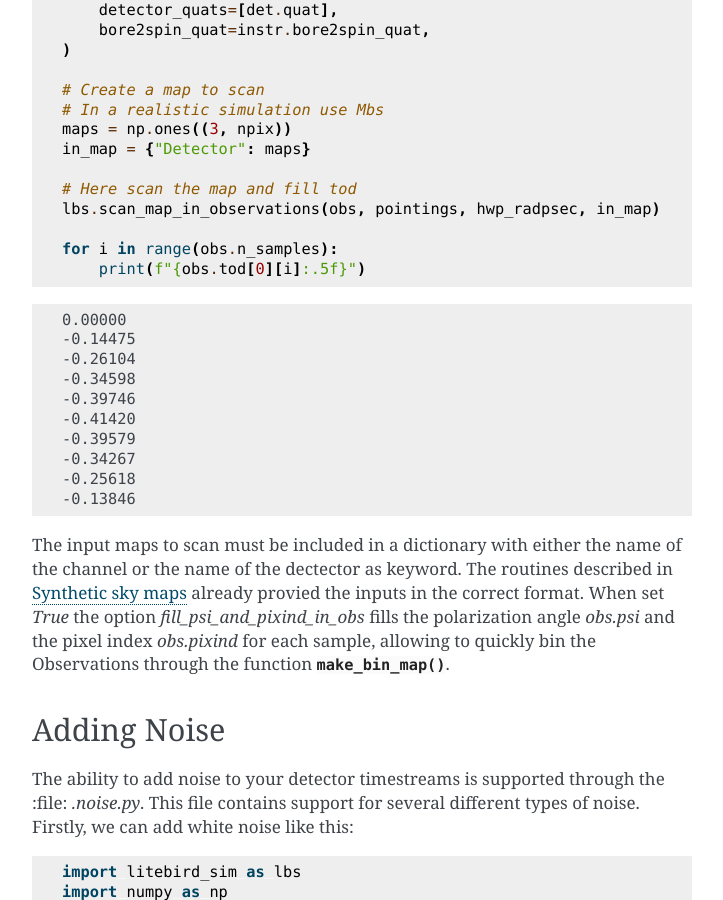
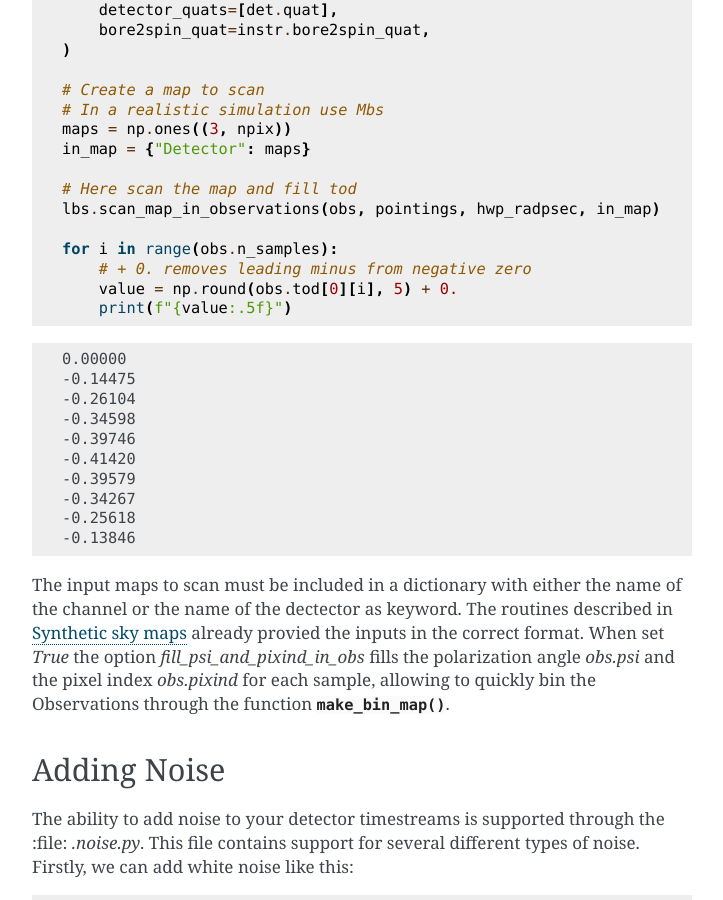
Before and after one commit to litebird/litebird_sim, a Sphinx documentation site: the page built from docs/source/timeordered.rst, in a window 1280 px wide and 900 px high, scrolled down 1334 px. Shown: the whole window, without its empty margins (388-1111 px from the left). Built offline with Sphinx 7.4.7, drawn with Linux system fonts in a browser that asks for light colours.

Commit message:
Fix issue with negative zero in test

```diff
--- a/docs/source/timeordered.rst
+++ b/docs/source/timeordered.rst
@@ -80,7 +80,9 @@ shows:
    lbs.scan_map_in_observations(obs, pointings, hwp_radpsec, in_map)
 
    for i in range(obs.n_samples):
-       print(f"{obs.tod[0][i]:.5f}")
+       # + 0. removes leading minus from negative zero
+       value = np.round(obs.tod[0][i], 5) + 0.
+       print(f"{value:.5f}")
 
 .. testoutput::
 
```
